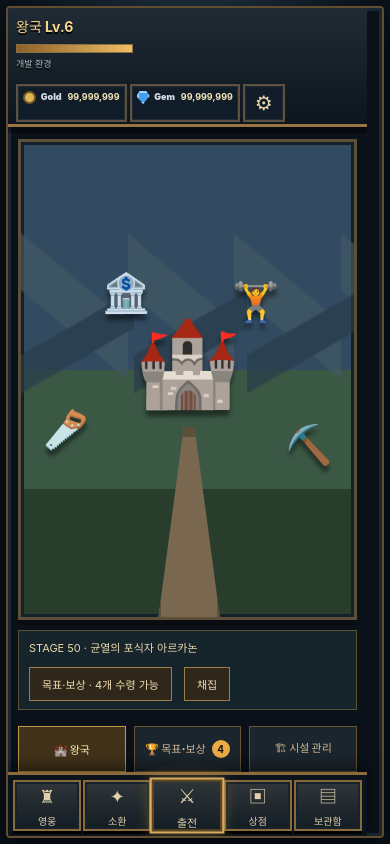
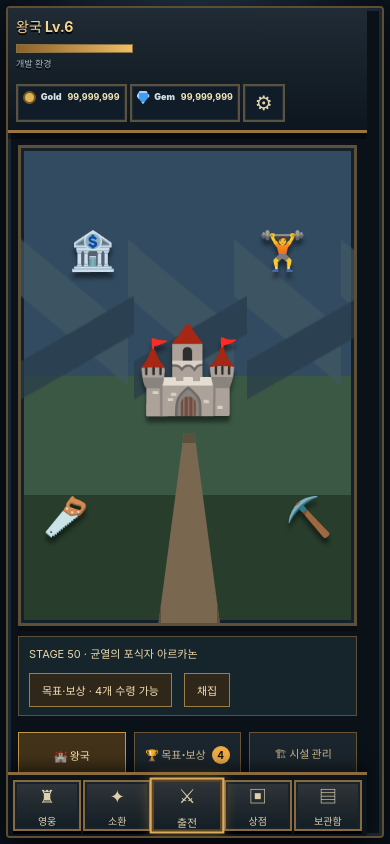
Before and after one commit to bduidohd937-beep/Break-the-Walls-Roll-the-Dice, a React (Vite) app: page / in a window 390 px wide. Built offline with nearby package versions, Linux system fonts and the light colour scheme.

Commit message:
Fix narrow kingdom HUD and landmark layout

```diff
--- a/src/styles.css
+++ b/src/styles.css
@@ -844,7 +844,7 @@ button { font: inherit; }
 /* Kingdom shell: each landmark, HUD icon and menu icon can receive a PNG background later. */
 .stage-select-shell{background:radial-gradient(ellipse at 50% 25%,#263c4d 0,#0a121b 70%)}
 .stage-select-card.main-hub-card{display:flex;flex-direction:column;overflow-y:auto;background:#0a1119;border:2px solid #614d30;border-radius:2px;box-shadow:inset 0 0 0 3px #192633,0 16px 40px #000a;padding:0 22px 92px}
-.kingdom-hud{position:relative;z-index:5;display:flex;justify-content:space-between;align-items:start;gap:14px;min-height:78px;margin:0 -22px 14px;padding:12px 18px;background:linear-gradient(#202b35,#0d161e);border-bottom:3px solid #9a7541;box-shadow:0 6px 0 #0005}
+.kingdom-hud{position:relative;z-index:5;display:flex;flex-shrink:0;justify-content:space-between;align-items:start;gap:14px;min-height:78px;margin:0 -22px 14px;padding:12px 18px;background:linear-gradient(#202b35,#0d161e);border-bottom:3px solid #9a7541;box-shadow:0 6px 0 #0005}
 .kingdom-hud-level{width:190px;max-width:34%;font-size:14px;color:#f7d58d;text-shadow:0 2px #000}
 .kingdom-hud-level small{display:block;color:#aab9bd;font-size:9px;margin-top:4px}
 .kingdom-hud-track{height:9px;margin-top:8px;background:#0c1118;border:1px solid #897047;box-shadow:inset 0 2px 3px #0009}
@@ -891,3 +891,11 @@ button { font: inherit; }
 @media(max-width:800px){.stage-select-card.main-hub-card{padding-bottom:0}.kingdom-bottom-nav{bottom:0;margin:auto -10px 0}}
 .hero-management.upgrade-only{display:block}.hero-management.upgrade-only .hero-roster{width:100%}.hero-management.upgrade-only .hero-detail{max-width:100%}
 .hero-mode-tabs{display:flex;justify-content:space-between;align-items:center}.hero-mode-tabs>b{padding:12px;color:#ffe3a5}
+
+/* Keep touch targets on separate rows on narrow kingdom maps. */
+@media(max-width:800px){
+  .scene-vault{left:12%;top:16%}
+  .scene-training{right:12%;top:16%}
+  .scene-lumber{left:4%;top:72%}
+  .scene-quarry{right:4%;top:72%}
+}
```
Also changed, not shown: 1 other file (tests, documents, lock files or other folders).
